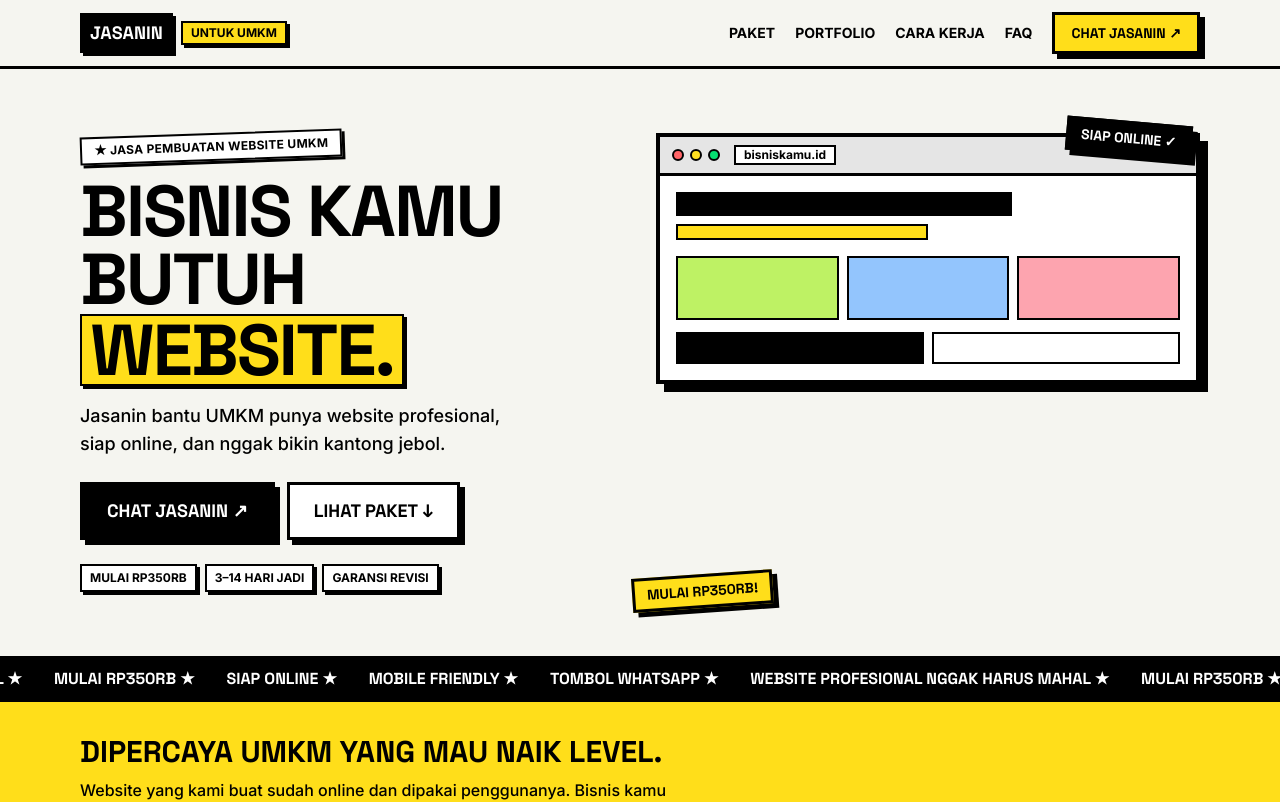
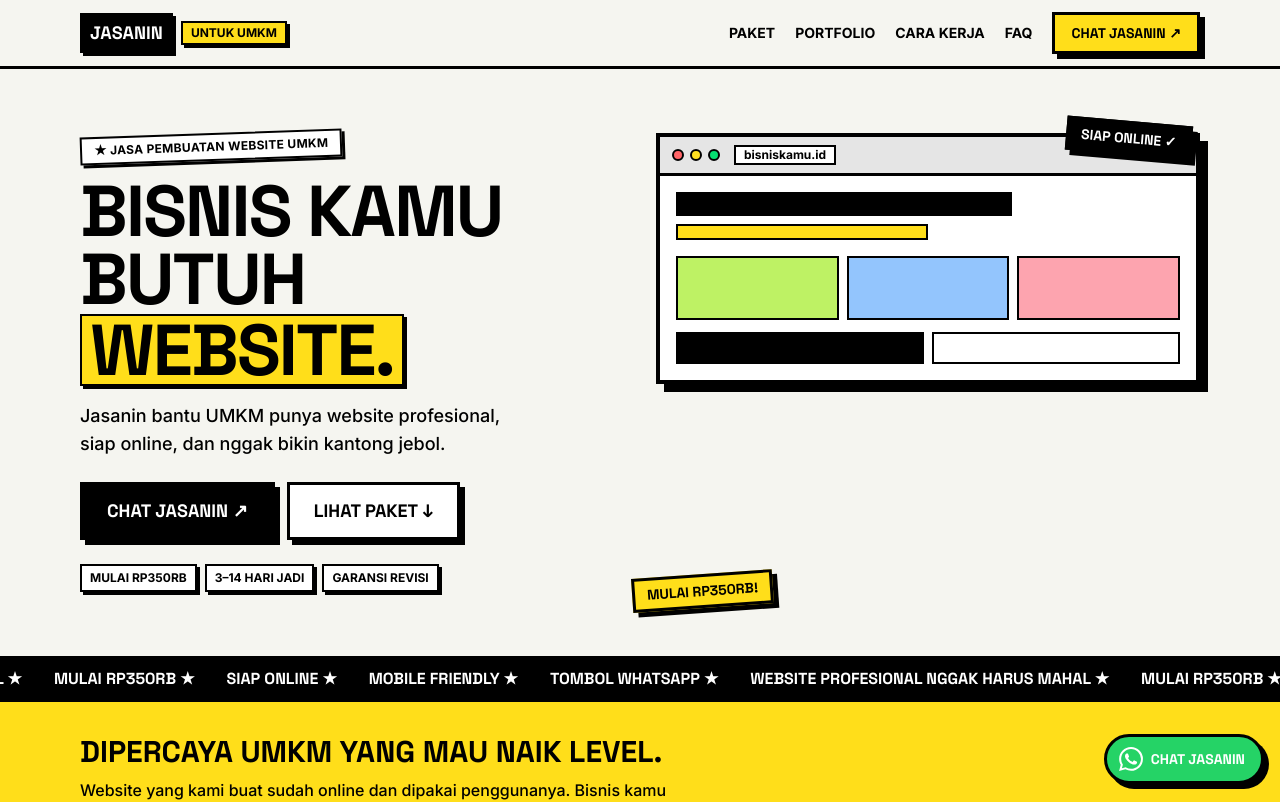
Before and after one commit to rizkihidayatprog/Jasanin, a Next.js app: page / in a window 1280 px wide. Shown: the top 802 px of the page. Built offline with nearby package versions, Linux system fonts and the light colour scheme.

Commit message:
feat: floating WA bubble semua layar + copy social proof generik

```diff
--- a/components/Closing.tsx
+++ b/components/Closing.tsx
@@ -72,10 +72,18 @@
       href={waLink()}
       target="_blank"
       rel="noopener noreferrer"
-      aria-label="Chat WhatsApp"
-      className="brutal-btn fixed bottom-4 right-4 z-50 bg-[#25D366] px-4 py-3 font-display font-bold md:hidden"
+      aria-label="Chat Jasanin via WhatsApp"
+      className="brutal-btn fixed bottom-4 right-4 z-50 flex items-center gap-2 rounded-full bg-[#25D366] py-2.5 pl-3 pr-4 font-display text-sm font-bold text-white"
     >
-      CHAT ↗
+      <svg
+        viewBox="0 0 24 24"
+        fill="currentColor"
+        className="h-6 w-6"
+        aria-hidden="true"
+      >
+        <path d="M17.472 14.382c-.297-.149-1.758-.867-2.03-.967-.273-.099-.471-.148-.67.15-.197.297-.767.966-.94 1.164-.173.199-.347.223-.644.075-.297-.15-1.255-.463-2.39-1.475-.883-.788-1.48-1.761-1.653-2.059-.173-.297-.018-.458.13-.606.134-.133.298-.347.446-.52.149-.174.198-.298.298-.497.099-.198.05-.371-.025-.52-.075-.149-.669-1.612-.916-2.207-.242-.579-.487-.5-.669-.51-.173-.008-.371-.01-.57-.01-.198 0-.52.074-.792.372-.272.297-1.04 1.016-1.04 2.479 0 1.462 1.065 2.875 1.213 3.074.149.198 2.096 3.2 5.077 4.487.709.306 1.262.489 1.694.625.712.227 1.36.195 1.871.118.571-.085 1.758-.719 2.006-1.413.248-.694.248-1.289.173-1.413-.074-.124-.272-.198-.57-.347m-5.421 7.403h-.004a9.87 9.87 0 01-5.031-1.378l-.361-.214-3.741.982.998-3.648-.235-.374a9.86 9.86 0 01-1.51-5.26c.001-5.45 4.436-9.884 9.888-9.884 2.64 0 5.122 1.03 6.988 2.898a9.825 9.825 0 012.893 6.994c-.003 5.45-4.437 9.884-9.885 9.884m8.413-18.297A11.815 11.815 0 0012.05 0C5.495 0 .16 5.335.157 11.892c0 2.096.547 4.142 1.588 5.945L.057 24l6.305-1.654a11.882 11.882 0 005.683 1.448h.005c6.554 0 11.89-5.335 11.893-11.893a11.821 11.821 0 00-3.48-8.413Z" />
+      </svg>
+      CHAT JASANIN
     </a>
   );
 }
```
